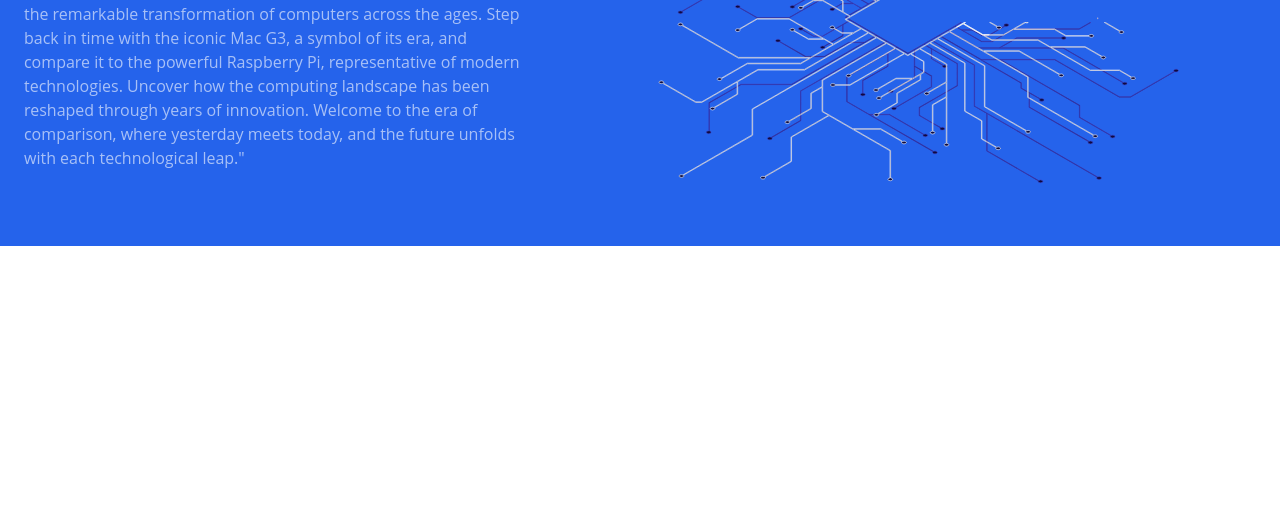
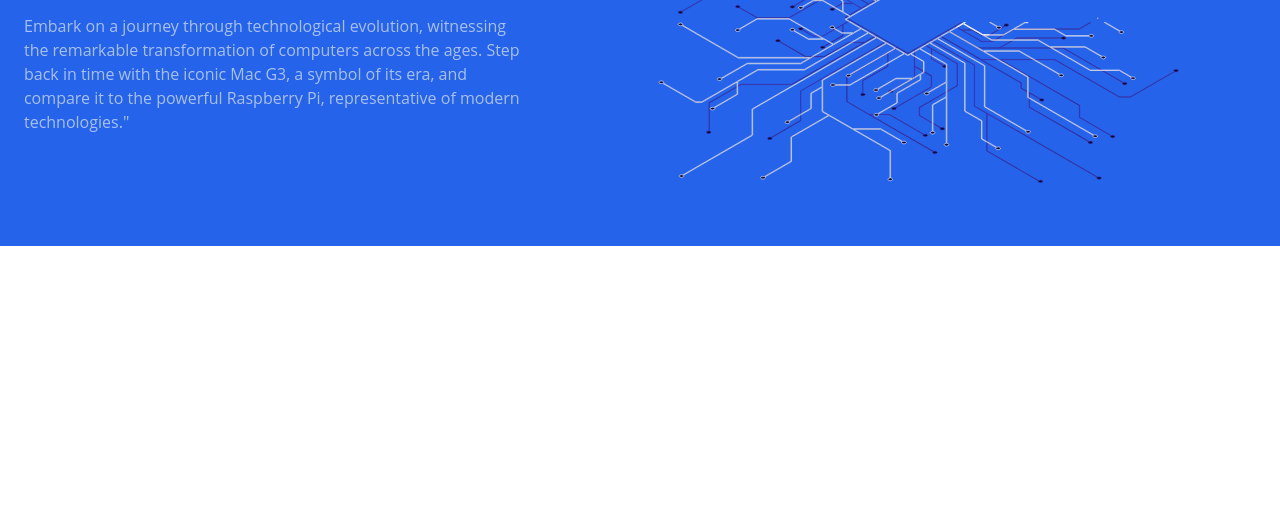
Before and after one commit to Wesome0674/ProjetSINAnglais, a website: page index.html in a window 1280 px wide. Shown: the part 294-800 px from the top of the page. Drawn offline with Linux system fonts and the light colour scheme; a web font is replaced by a local one.

Commit message:
Update index.html

```diff
--- a/index.html
+++ b/index.html
@@ -38,9 +38,7 @@
                     witnessing the remarkable transformation of computers
                     across the ages. Step back in time with the iconic Mac G3,
                     a symbol of its era, and compare it to the powerful Raspberry Pi,
-                    representative of modern technologies. Uncover how the computing landscape
-                    has been reshaped through years of innovation. Welcome to the era of comparison,
-                    where yesterday meets today, and the future unfolds with each technological leap."
+                    representative of modern technologies."
                 </p>
             </div>
             <div>
@@ -48,6 +46,5 @@
             </div>
         </section>
     </div>
-  <!--
 </body>
 </html>
```
